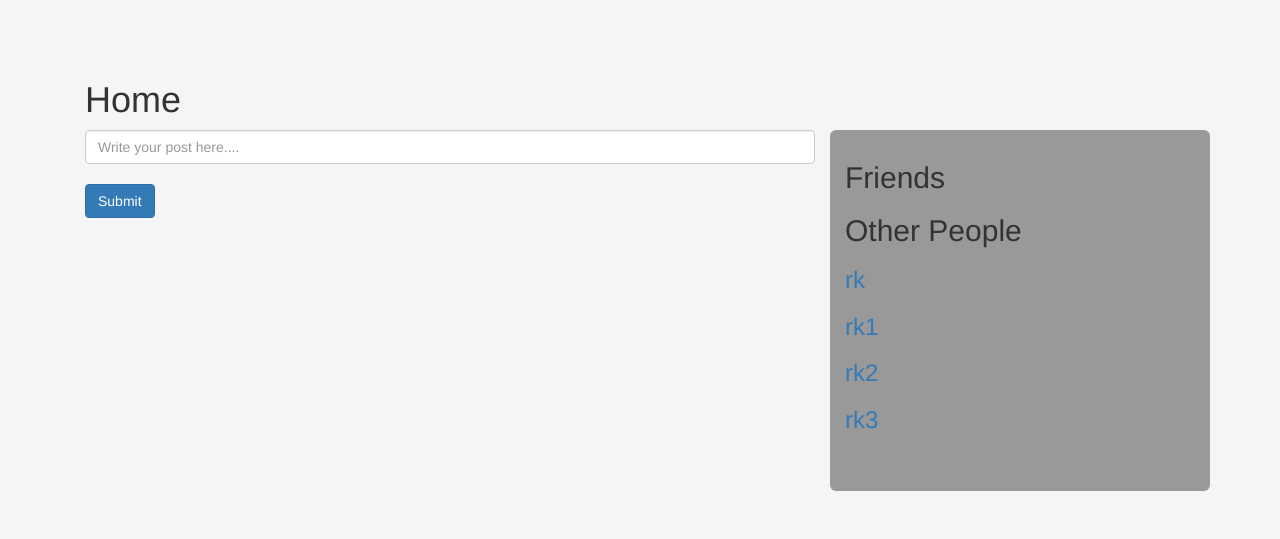
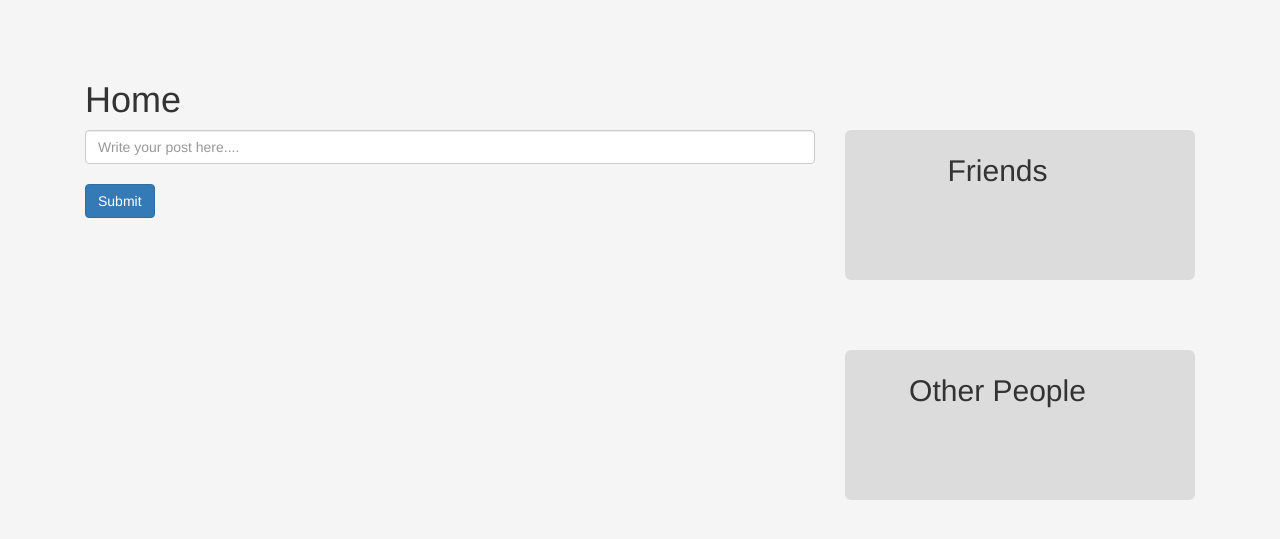
Before and after one commit to rishabhkalra96/DjangoWebapp, a Django app: template home/templates/home/home.html in a window 1280 px wide. Shown: the part 52-591 px from the top of the page. Run offline with Django 3.2, Linux system fonts and the light colour scheme; the template is opened without the code that fills it: values that come from a table or form of the project are taken from there, others are empty; a user stored in the database is signed in; data comes from the database, SQL or seed files in the repository; some libraries are stand-ins or nearby versions.

Commit message:
final phase of friends_list completed

```diff
--- a/home/templates/home/home.html
+++ b/home/templates/home/home.html
@@ -12,7 +12,7 @@
                 {% csrf_token %}
                 {{ form.post }}
                 <br>
-                <button type="submit" class="btn btn-primary">Submit</button>
+                <button type= "submit" class="btn btn-primary">Submit</button>
             </form>
             <br>
         {% for post in posts %}
@@ -23,10 +23,14 @@
         {% endfor %}
     </div>
 
-    <div class="col-md-4 jumbotron" id="other">
+    <div class="col-md-4 ">
+        <div class="jumbotron" id="other">
+
             <style>
+
                 #other {
-            background-color: #999999 !important;
+
+                    background-color: #DCDCDC !important;
                     min-height: 150px;
                     position: relative;
                     margin-top: 5em;
@@ -37,25 +41,35 @@
                     padding-left: 15px;
                 }
             </style>
-        <h2>Friends</h2>
+            <h2 style="text-align: center">Friends</h2>
             {% for friend in friends %}
                 <a href="{% url 'accounts:view_profile_with_primary_key' pk=user.pk %}">
                     <h3>
                         {{ friend.username }}
                     </h3>
                 </a>
+                <a href="{% url 'home:change_friends' operation='remove' pk=friend.pk %}">
+                <button type="button" class="btn btn-danger btn-xs">Remove Friend</button>
+                </a>
             {% endfor %}
+        </div>
 
-        <h2>Other People</h2>
+        <div class="jumbotron" id="other">
+            <h2 style="text-align: center">Other People</h2>
             {% for user in users %}
+                {% if user not in friends %}
                 <a href="{% url 'accounts:view_profile_with_primary_key' pk=user.pk %}">
                     <h3>
                         {{ user.username }}
                     </h3>
                 </a>
+                <a href="{% url 'home:change_friends' operation='add' pk=user.pk %}">
+                <button type="button" class="btn btn-success btn-xs">Add Friend</button>
+                </a>
+                {% endif %}
                 {% endfor %}
         </div>
 
-
+    </div>
     </div>
 {% endblock %}
--- a/home/urls.py
+++ b/home/urls.py
@@ -4,5 +4,6 @@
 
 urlpatterns = [
     url(r'^$', HomeView.as_view(), name='home'),
-    url(r'^connect/(?P<operation>.+)/(?P<pk>\d+)/$', views.change_friends, name='change_friends'),
+    url(r'^connect/(?P<operation>.+)/(?P<pk>\d+)/$', views.change_friends,
+        name='change_friends'),
 ]
--- a/home/views.py
+++ b/home/views.py
@@ -1,9 +1,5 @@
 # from django.http import HttpResponse
 # from django.shortcuts import render
-#
-# # Create your views here.
-#
-#
 # def home(request):
 #     return render(request, 'home/home.html')
 # The above method can also be implemented in a different way, by using class bsed views , implemented below
@@ -51,6 +47,6 @@
     if operation == 'add':
         Friend.make_friend(request.user, friend)
     elif operation == 'remove':
-        Friend.lose_friend(request.user, pk=pk)
+        Friend.lose_friend(request.user, friend)
 
     return redirect('home:home')
```
Lines whose indentation alone changed are shown as unchanged.
